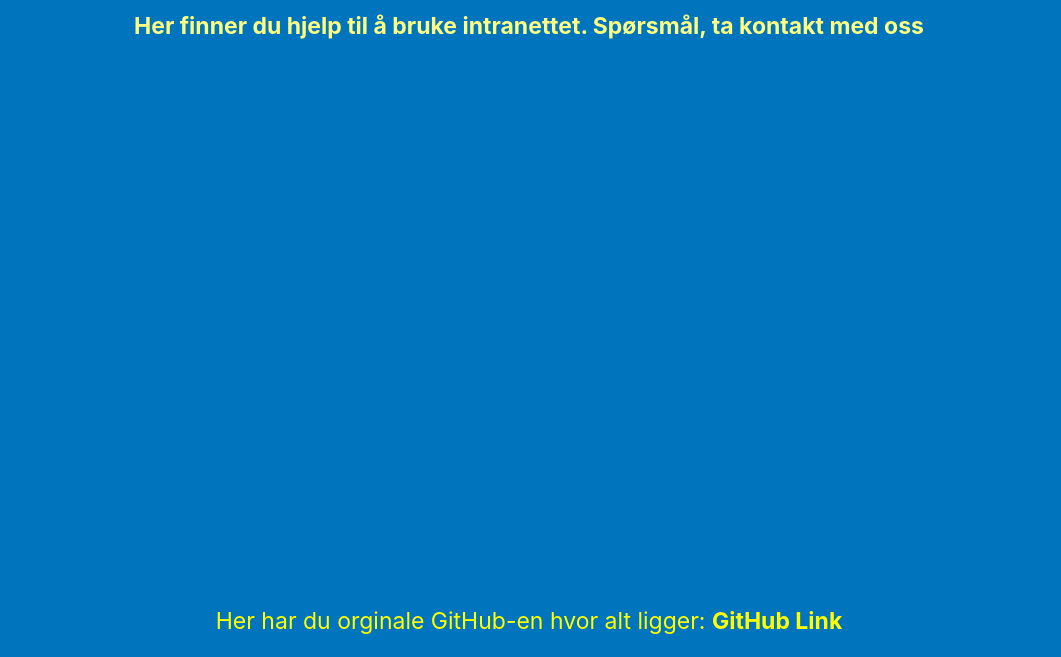
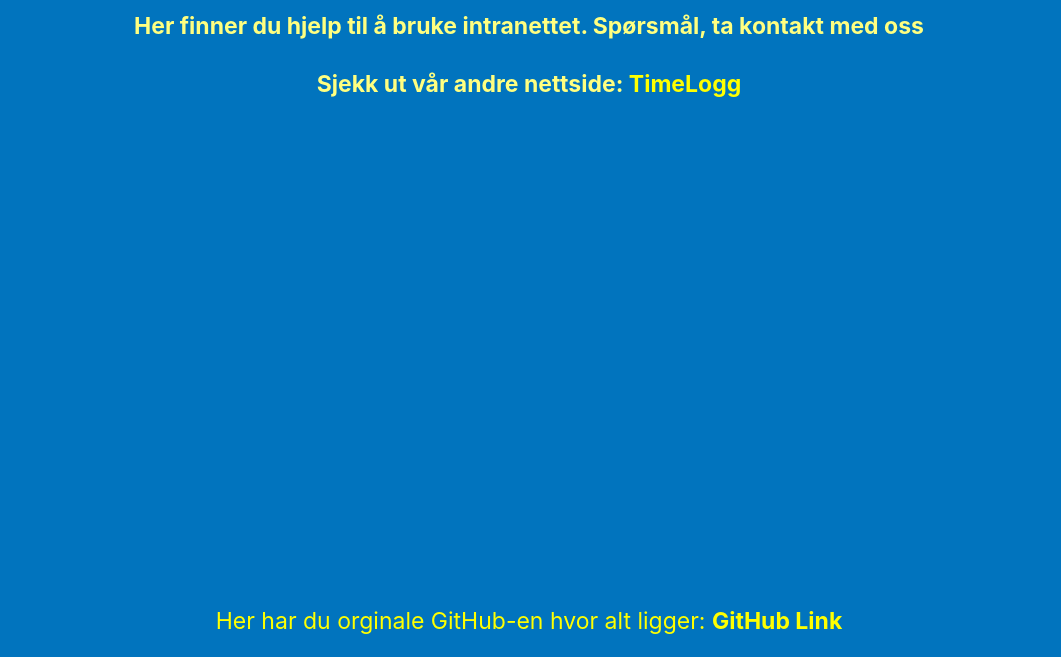
Before and after one commit to TheOriginalCER06/Fagdag-17112023, a plain HTML site: page index.html in a window 1280 px wide. Shown: the part 143-800 px from the top of the page, without its empty margins (111-1172 px from the left). Drawn offline with Linux system fonts and the light colour scheme.

Commit message:
Added link to "sister" site

```diff
--- a/index.html
+++ b/index.html
@@ -18,6 +18,7 @@
     </nav>
     <h1>Velkommen til Intranetthjelpen, Møre og Romsdal!</h1>
     <p>Her finner du hjelp til å bruke intranettet. Spørsmål, ta kontakt med oss</p>
+    <p style="margin-top: 30px;">Sjekk ut vår andre nettside: <a href="https://sebeinkro.github.io/Webside-it-fagdag-2/">TimeLogg</a></p>
     <footer>Her har du orginale GitHub-en hvor alt ligger:  <a href="https://github.com/TheOriginalCER06/Fagdag-17112023">GitHub Link</a></footer>
 </body>
 </html>
--- a/style.css
+++ b/style.css
@@ -8,13 +8,14 @@
 }
 html {
     box-sizing: border-box;
-  }
+}
 
   *, *::before, *::after {
     box-sizing: inherit;
     margin: 0;
     padding: 0;
-  }
+}
+
 body { /* tag */ /*centered everything*/
     background-color: var(--bg);
     text-align: center;
```
